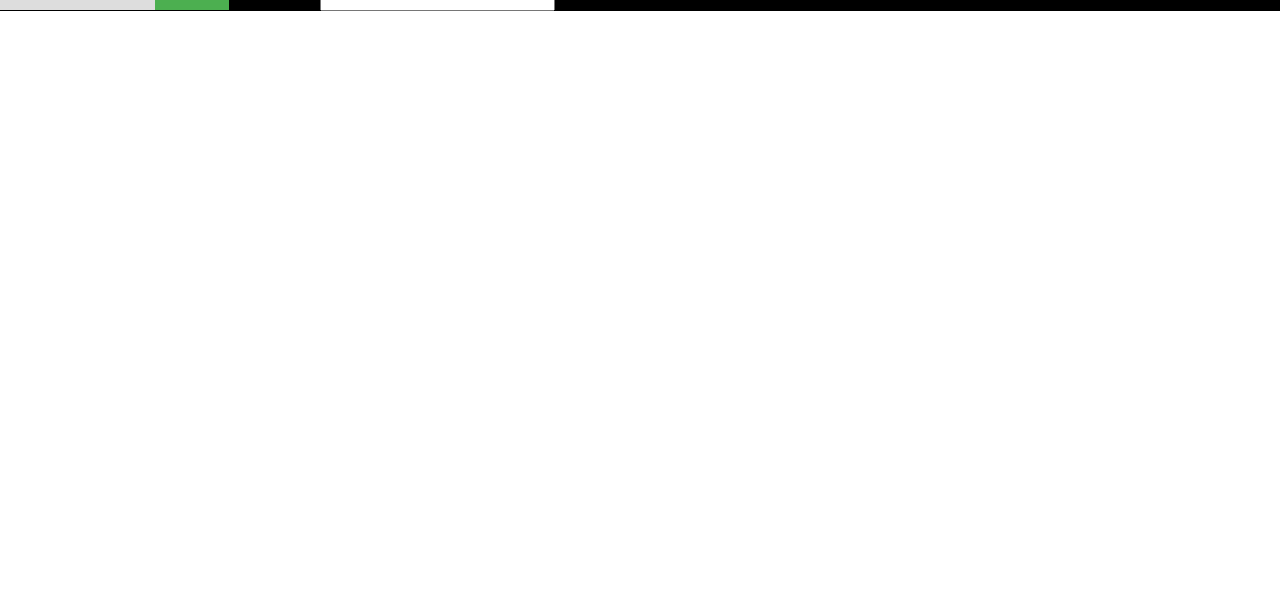
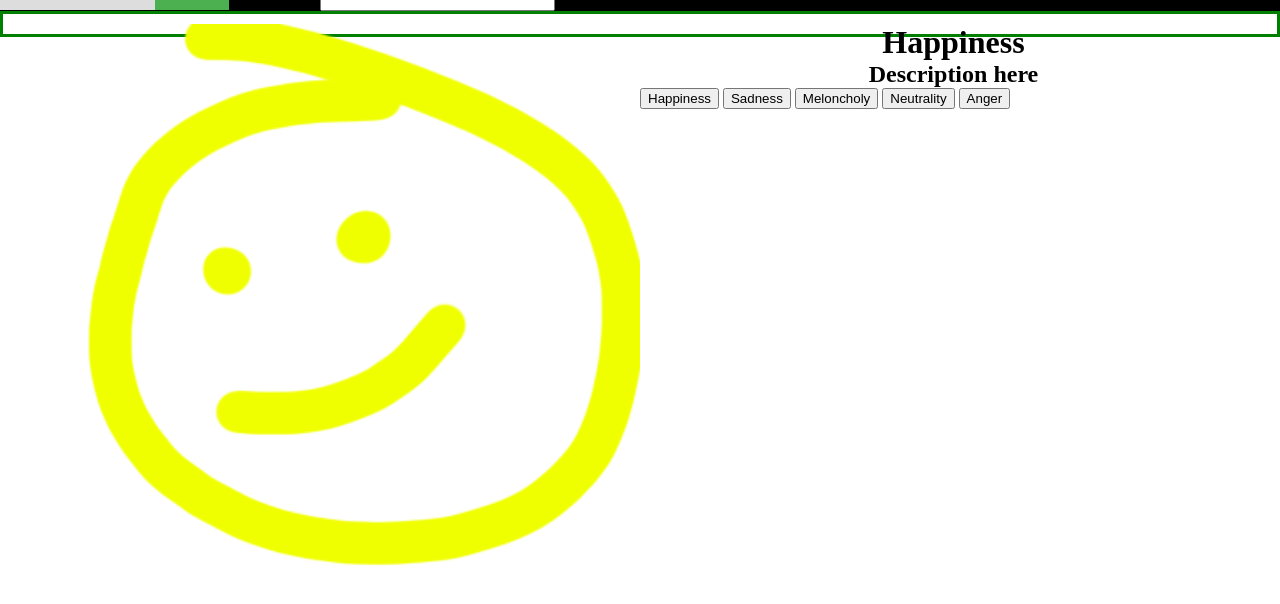
Before and after one commit to KeniMorri/Web-3020-A1, a plain HTML site: page index.html in a window 1280 px wide. Shown: the part 38-642 px from the top of the page. Drawn offline with Linux system fonts and the light colour scheme.

Commit message:
Setup columns for products and added more product images

```diff
--- a/index.html
+++ b/index.html
@@ -20,6 +20,21 @@
           </a>
       </div>
 
+      <div class="center">
+        <div class="left">
+          <img class="left" src="img/happiness.png">
+        </div>
+        <div class="right">
+          <h1 class="rightText" id="title"> Happiness</h1>
+          <h2 class="rightText" id="description"> Description here</h2>
+          <button>Happiness</button>
+          <button>Sadness</button>
+          <button>Meloncholy</button>
+          <button>Neutrality</button>
+          <button>Anger</button>
+        </div>
+      </div>
+
       <script>
         function myFunction() {
           var x = document.getElementById("myTopnav");
--- a/simple.css
+++ b/simple.css
@@ -87,3 +87,29 @@ body {
     display: inline;
     height: 2em;
 }
+
+div.center {
+    margin: auto;
+    border: 3px solid green;
+    padding: 10px;
+}
+div.left {
+    margin: auto;
+    width:50%;
+    float:left;
+}
+
+img.left {
+    margin: auto;
+    width:100%;
+}
+
+div.right {
+    margin: auto;
+    width:50%;
+    float:right;
+}
+.rightText {
+    margin: auto;
+    text-align: center;
+}
```
Also changed, not shown: img/anger.png (added), img/happiness.png (added), img/melon.png (added), img/neutral.png (added), img/product1.png (added), img/sadness.png (added). Lines whose indentation alone changed are shown as unchanged.
